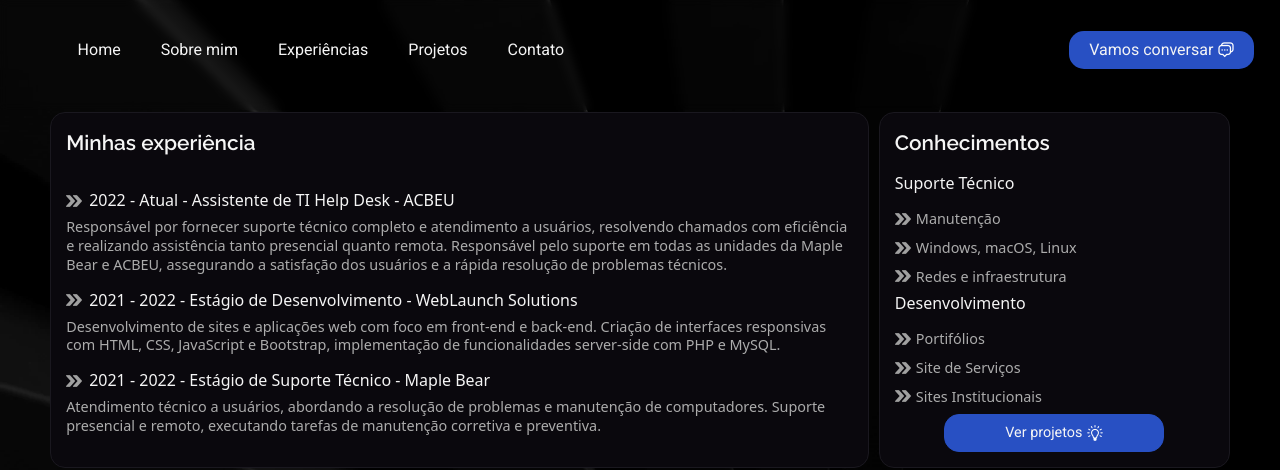
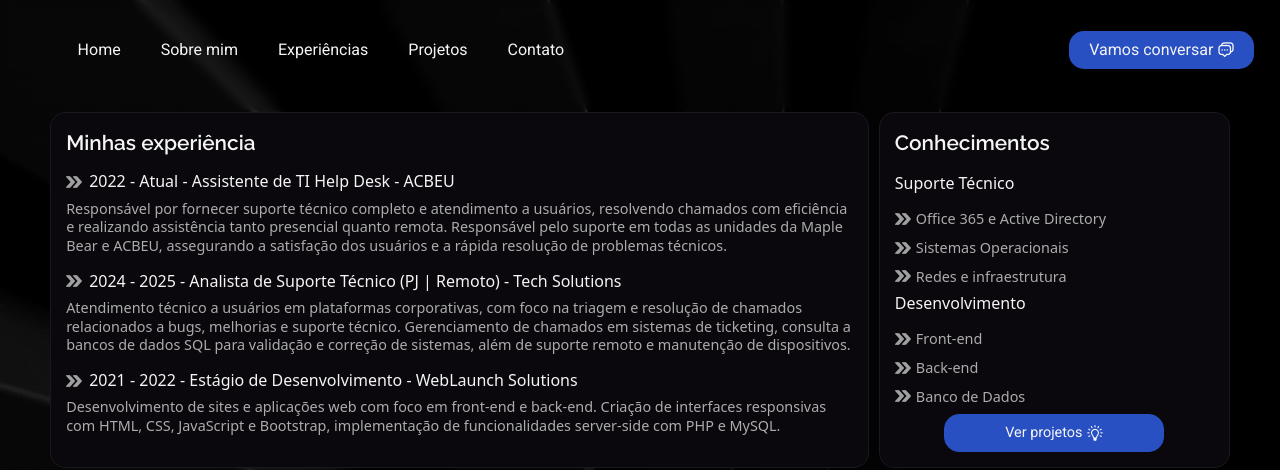
Before and after one commit to ViniciusBfm/Meu_Curriculo, a Flask app: page /experiencias in a window 1280 px wide. Shown: the top 470 px of the page. Run offline with Flask 3, Linux system fonts and the light colour scheme.

Commit message:
Atualiz\ndo informações

```diff
--- a/templates/experiencias.html
+++ b/templates/experiencias.html
@@ -24,6 +24,15 @@
                   Responsável por fornecer suporte técnico completo e atendimento a usuários, resolvendo chamados com eficiência e realizando assistência tanto presencial quanto remota. Responsável pelo suporte em todas as unidades da Maple Bear e ACBEU, assegurando a satisfação dos usuários e a rápida resolução de problemas técnicos.
                 </p>
               </div>
+              <div class="experiencias-cada-box">
+                <div>
+
+                  <h4><img src="../static/image/arrow.png" alt="" />2024 - 2025 - Analista de Suporte Técnico (PJ | Remoto) - Tech Solutions</h4>
+                </div>
+                <p>
+                  Atendimento técnico a usuários em plataformas corporativas, com foco na triagem e resolução de chamados relacionados a bugs, melhorias e suporte técnico. Gerenciamento de chamados em sistemas de ticketing, consulta a bancos de dados SQL para validação e correção de sistemas, além de suporte remoto e manutenção de dispositivos.
+                </p>
+              </div>
 
               <div class="experiencias-cada-box">
                 <div>
@@ -35,30 +44,20 @@
                   implementação de funcionalidades server-side com PHP e MySQL.
                 </p>
               </div>
-              <div class="experiencias-cada-box">
-                <div>
 
-                  <h4><img src="../static/image/arrow.png" alt="" />2021 - 2022 - Estágio de Suporte Técnico - Maple Bear</h4>
-                </div>
-                <p>
-                  Atendimento técnico a usuários, abordando a resolução de problemas e
-                  manutenção de computadores. Suporte presencial e remoto, executando
-                  tarefas de manutenção corretiva e preventiva.
-                </p>
-              </div>
           </div>
         </div>
 
         <div class="oque-faco">
           <h3>Conhecimentos</h3>
           <h4>Suporte Técnico</h4>
-          <div><img src="../static/image/arrow.png" alt="" />Manutenção</div>
-          <div><img src="../static/image/arrow.png" alt="" />Windows, macOS, Linux</div>
+          <div><img src="../static/image/arrow.png" alt="" /> Office 365 e Active Directory</div>
+          <div><img src="../static/image/arrow.png" alt="" />Sistemas Operacionais</div>
           <div><img src="../static/image/arrow.png" alt="" />Redes e infraestrutura</div>
           <h4>Desenvolvimento</h4>
-          <div><img src="../static/image/arrow.png" alt="" />Portifólios</div>
-          <div><img src="../static/image/arrow.png" alt="" />Site de Serviços</div>
-          <div><img src="../static/image/arrow.png" alt="" />Sites Institucionais</div>
+          <div><img src="../static/image/arrow.png" alt="" />Front-end</div>
+          <div><img src="../static/image/arrow.png" alt="" />Back-end</div>
+          <div><img src="../static/image/arrow.png" alt="" />Banco de Dados</div>
           <a class="conversar" href="{{ url_for('portfolio') }}"
           >Ver projetos <img src="../static/image/projetos.png" alt=""
         /></a>
@@ -71,8 +70,8 @@
                 <div><img src="../static/image/arrow.png" alt="">ERP</div>
                 <div><img src="../static/image/arrow.png" alt="">Capacitação técnica</div>
                 <div><img src="../static/image/arrow.png" alt="">Proteção de dados</div>
-                <div><img src="../static/image/arrow.png" alt="">Front-end</div>
-                <div><img src="../static/image/arrow.png" alt="">Pýthon</div>
+                <div><img src="../static/image/arrow.png" alt="">Redes e Protocolos</div>
+                <div><img src="../static/image/arrow.png" alt="">Sistemas de Ticketing</div>
                 <div><img src="../static/image/arrow.png" alt="">PHP</div>
               </div>
         </div>
```
Also changed, not shown: templates/about-me.html (+6 -4 lines).
